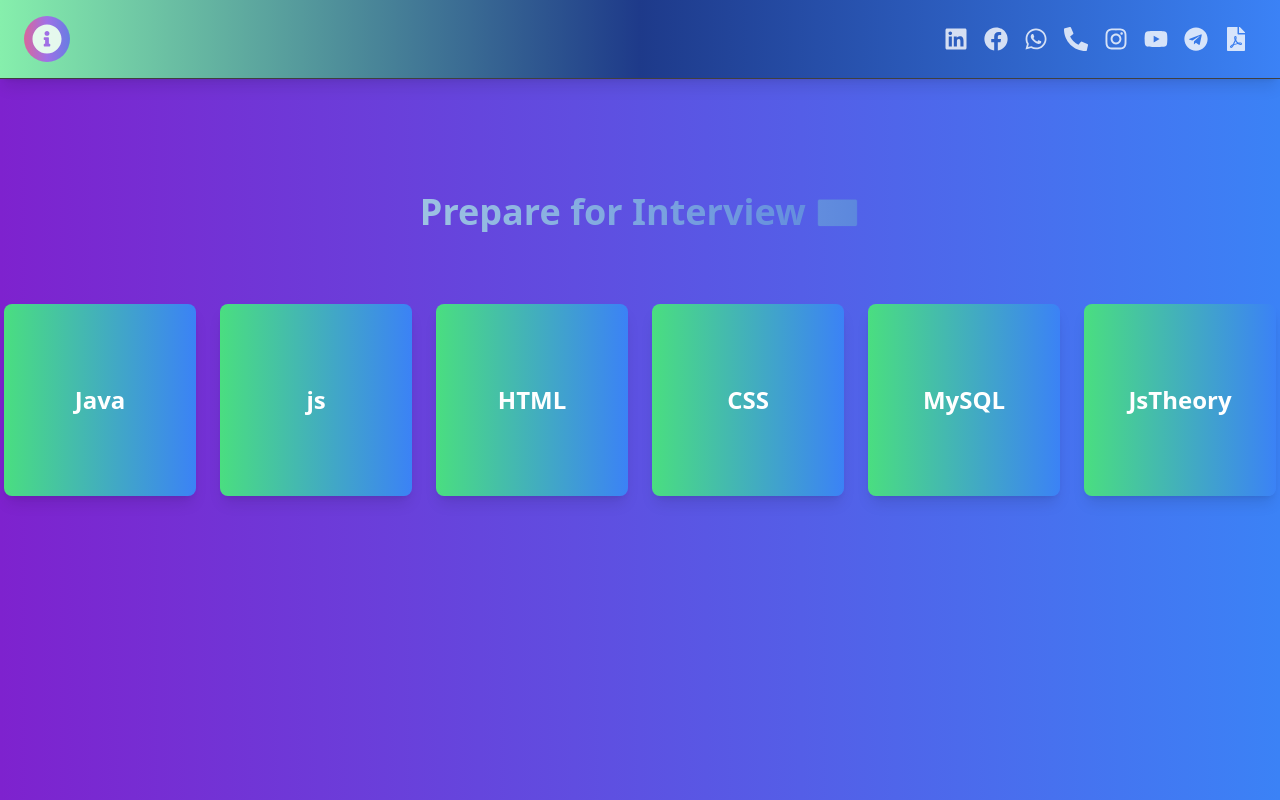
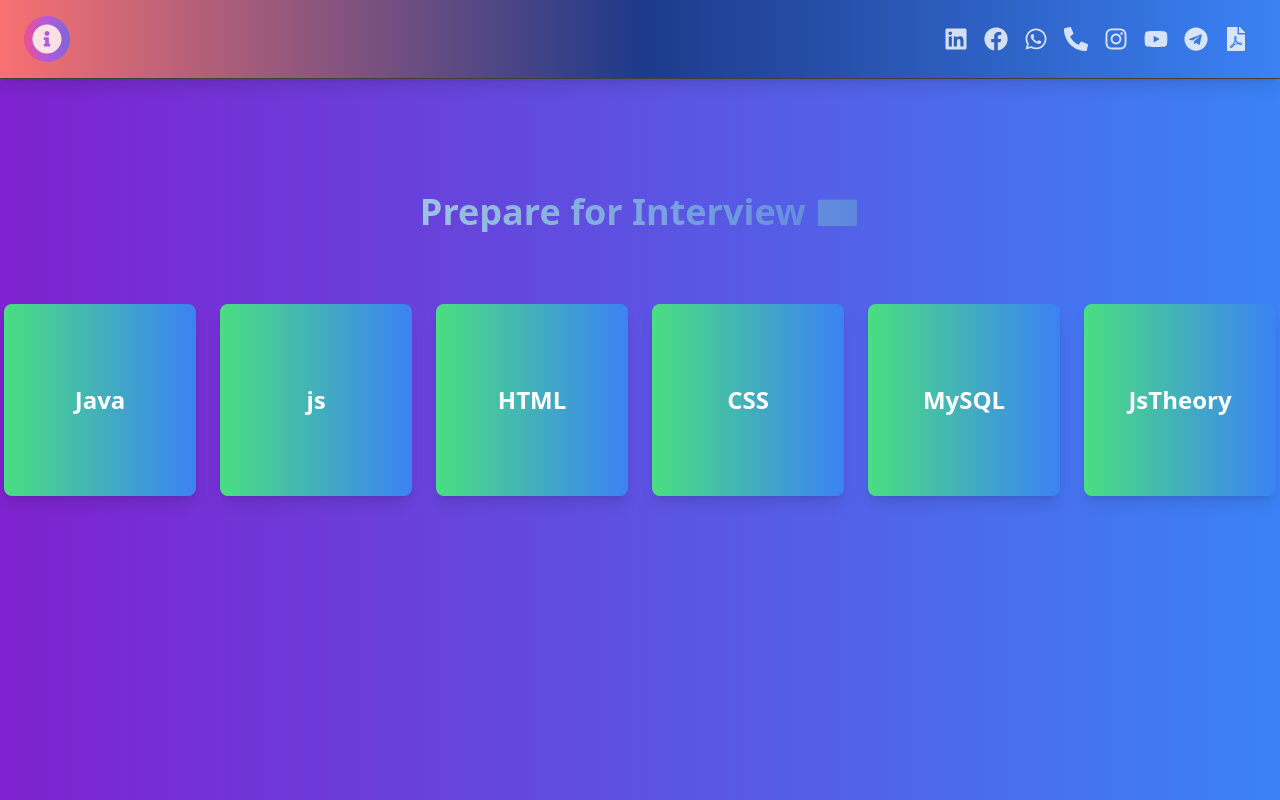
Before and after one commit to praveennigam/CodingRound, a React (Vite) app: page / in a window 1280 px wide. Built offline with nearby package versions, Linux system fonts and the light colour scheme.

Commit message:
Update Navbar.jsx

```diff
--- a/src/components/Navbar.jsx
+++ b/src/components/Navbar.jsx
@@ -17,7 +17,7 @@ const Navbar = () => {
   const navigate = useNavigate();
 
   return (
-    <nav className="fixed top-0 left-0 right-0 z-50 flex items-center justify-between py-4 px-6 bg-gradient-to-r from-green-300 via-blue-900 to-blue-500 border-b border-neutral-700 shadow-lg">
+    <nav className="fixed top-0 left-0 right-0 z-50 flex items-center justify-between py-4 px-6 bg-gradient-to-r from-red-400 via-blue-900 to-blue-500 border-b border-neutral-700 shadow-lg">
 
       {/* Left side - Info Icon */}
       <div className="flex items-center gap-2 text-sm opacity-80">
```
